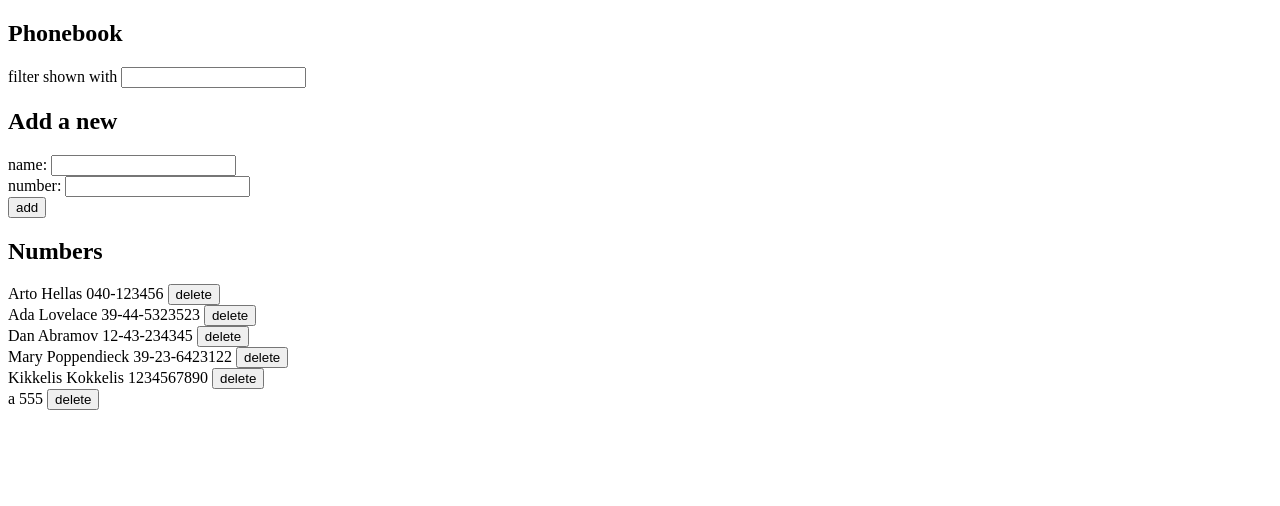
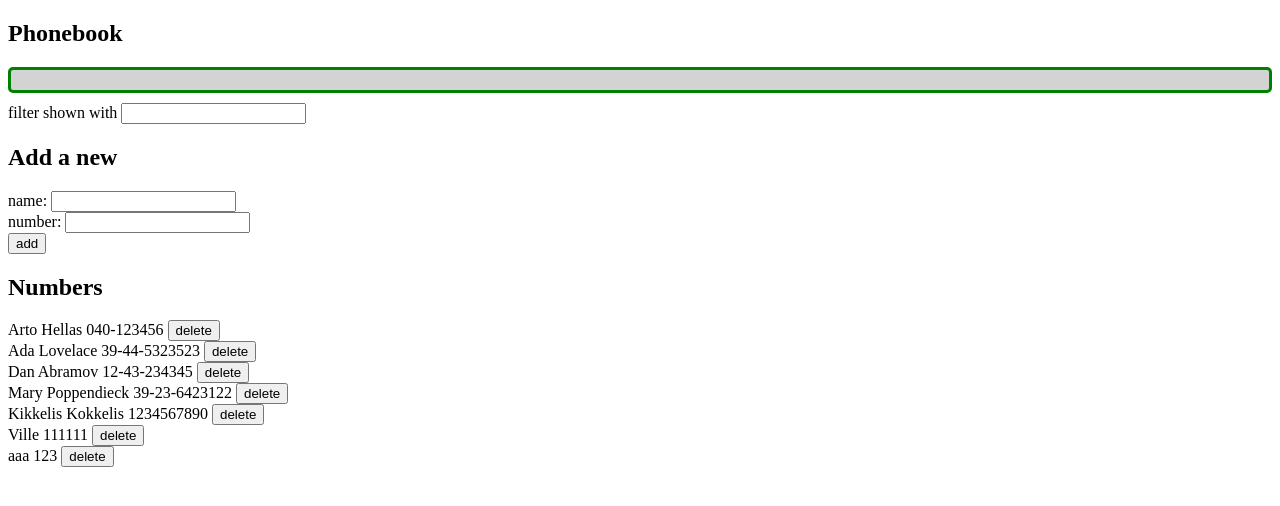
Before and after one commit to kaepy/FullstackMOOC, a React (Create React App) app in the folder osa2/puhelinluettelo/: page / in a window 1280 px wide. Shown: the top 506 px of the page. Built offline with nearby package versions, Linux system fonts and the light colour scheme; data requests are answered from the project's data file.

Commit message:
Add 2.19: puhelinluettelo step 11 - notifikaatio lisäykselle, muutokselle ja poistolle

```diff
--- a/osa2/puhelinluettelo/db.json
+++ b/osa2/puhelinluettelo/db.json
@@ -26,9 +26,14 @@
       "id": 5
     },
     {
-      "name": "a",
-      "number": "555",
+      "name": "Ville",
+      "number": "111111",
       "id": 6
+    },
+    {
+      "name": "aaa",
+      "number": "123",
+      "id": 7
     }
   ]
 }
--- a/osa2/puhelinluettelo/src/App.js
+++ b/osa2/puhelinluettelo/src/App.js
@@ -1,18 +1,19 @@
-// 2.18*: puhelinluettelo step 10
-// Muuta toiminnallisuutta siten, että jos jo olemassa olevalle henkilölle lisätään numero, korvaa lisätty numero aiemman numeron. Korvaaminen kannattaa tehdä HTTP PUT -pyynnöllä. Jos henkilön tiedot löytyvät jo luettelosta, voi ohjelma kysyä käyttäjältä varmistuksen.
+// 2.19: puhelinluettelo step 11
+// Notifikaatio lisäykselle, muutokselle ja poistolle
 
 import React, { useState, useEffect } from 'react'
 import Filter from './components/Filter'
 import PersonForm from './components/PersonForm'
 import Persons from './components/Persons'
 import personService from './services/persons'
+import Notification from './components/Notification'
 
 const App = () => {
-
   const [persons, setPersons] = useState([])
   const [newName, setNewName] = useState('') // lomakkeen syöte
   const [newNumber, setNewNumber] = useState('')
   const [filter, setFilter] = useState('')
+  const [message, setMessage] = useState('')
 
   useEffect(() => {
     console.log('effect')
@@ -49,7 +50,10 @@ const App = () => {
         console.log('change ' + changePerson.name)
 
         personService.update(id, changePerson).then(() => {
-            personService.getAll().then(allPersonsResponse => setPersons(allPersonsResponse.data))
+          personService.getAll().then(allPersonsResponse => {
+            setPersons(allPersonsResponse.data)
+            handleNotificationChange(`Number changed for ${person.name}`)
+          })
         })
       }
     } else {
@@ -64,10 +68,10 @@ const App = () => {
           // Asetetaan response-oliosta kentän data arvona oleva uusi persoona muiden joukkoon luomalla uuden taulukon
           // Palvelin lisää persoonalle id-tunnisteen automaattisesti joten sitä ei tarvita erikseen määritellä
           setPersons(persons.concat(response.data))
+          handleNotificationChange(`Added ${newName}`)
           setNewName('') /// Tyhjennetään syötekenttää kontrolloiva olio
           setNewNumber('') /// Tyhjennetään syötekenttää kontrolloiva olio
         })
-
     }
 
     //setNewName tyhjennys ei tapahdu tässä jottei typon takia tyhjennetä kenttää
@@ -81,7 +85,11 @@ const App = () => {
       // tyhjän () tilalla vois olla vaikka removeResponse joka tosin ei kiinnosta meitä, mutta siinä voisi periaatteessa olla joku poisto-operaation kuittaus tms vastaus jos tää olis hieno softa
       // Oletuksella tietysti että se backend vastaa poistoon vasta kun se on poistettu, mitä se kyllä tekee jos sitä ei oo erikseen koodannu asynkronista poistoa
       personService.remove(id).then(() => {
-        personService.getAll().then(allPersonsResponse => setPersons(allPersonsResponse.data))
+        personService.getAll().then(allPersonsResponse => {
+          setPersons(allPersonsResponse.data)
+          handleNotificationChange(`Removed ${person.name}`)
+        }
+        )
       })
     }
   }
@@ -101,6 +109,11 @@ const App = () => {
     setFilter(event.target.value)
   }
 
+  const handleNotificationChange = (noti) => {
+    setMessage(noti)
+    setTimeout(() => { setMessage(null) }, 5000)
+  }
+
   const personsToShow = !filter //ehto
     ? persons // true
     // startsWith tai includes käy riippuen tarpeesta
@@ -111,6 +124,7 @@ const App = () => {
   return (
     <div>
       <h2>Phonebook</h2>
+      <Notification message={message} />
       <Filter filter={filter} handleFilterChange={handleFilterChange} />
 
       <h2>Add a new</h2>
--- /dev/null
+++ b/osa2/puhelinluettelo/src/components/Notification.js
@@ -0,0 +1,27 @@
+import React from 'react'
+
+const Notification = ({ message }) => {
+  const messageStyle = {
+    color: 'green',
+    background: 'lightgrey',
+    fontWeight: 'bold',
+    fontSize: 16,
+    borderStyle: 'solid',
+    borderRadius: 5,
+    padding: 10,
+    marginBottom: 10,
+  }
+
+if (message === null) {
+  return null
+}
+
+return (
+  <div style={messageStyle} className="error">
+    {message}
+  </div>
+)
+
+}
+
+export default Notification
```
